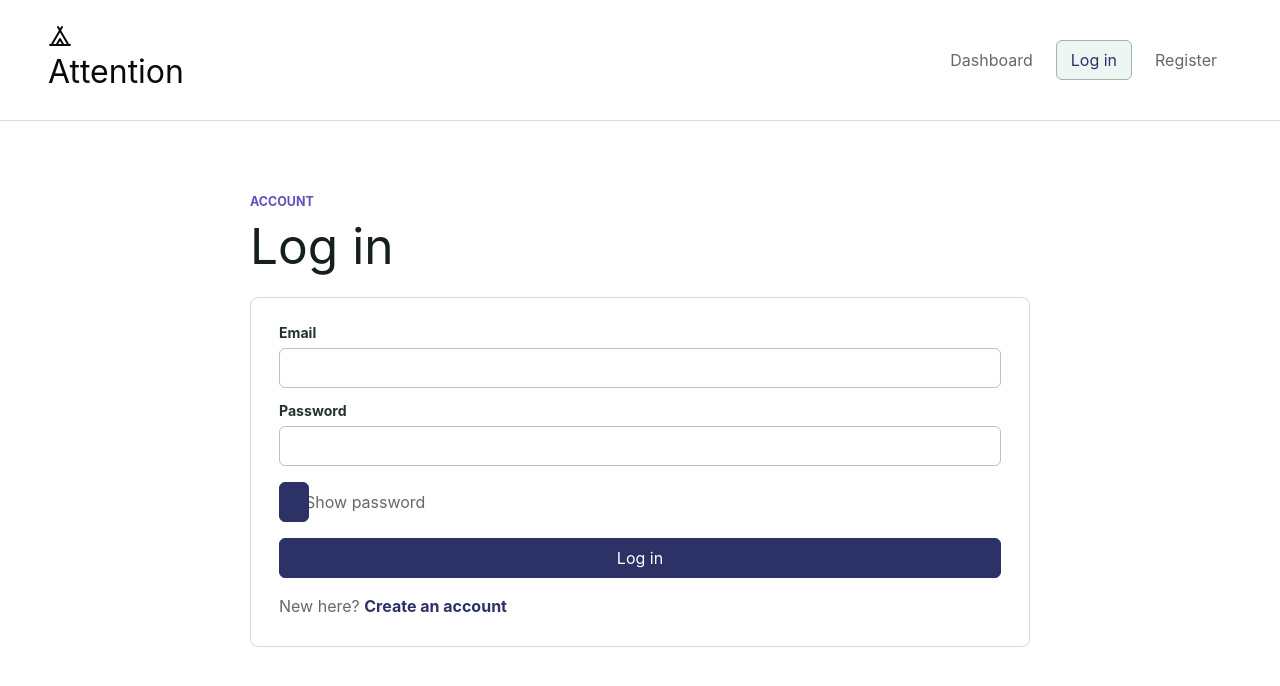
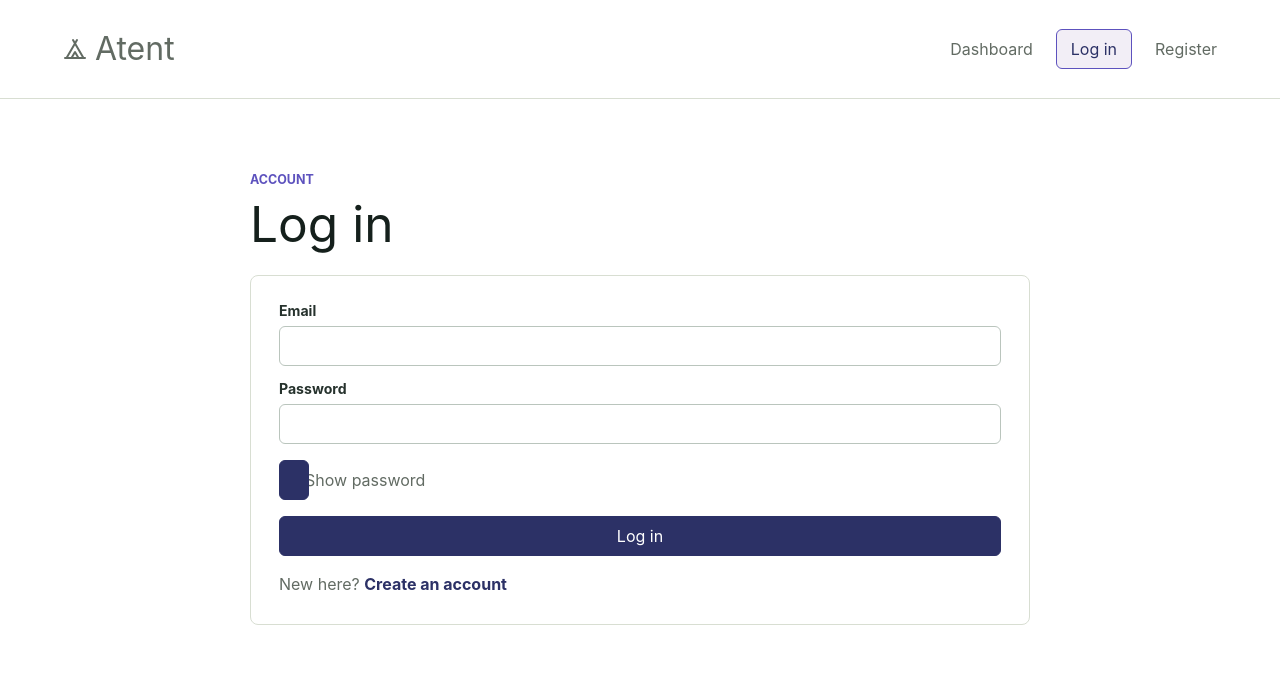
Before and after one commit to jragascoigne/s365webclient, a React (Vite) app: page /login in a window 1280 px wide. Shown: the top 686 px of the page. Built offline with nearby package versions, Linux system fonts and the light colour scheme; no server answers.

Commit message:
chore: styling

```diff
--- a/src/App.tsx
+++ b/src/App.tsx
@@ -1,4 +1,4 @@
-import { NavLink, Route, Routes } from "react-router-dom";
+import { Link, NavLink, Route, Routes } from "react-router-dom";
 import { apiBaseUrl } from "./config";
 import { BlogDetailPage } from "./pages/BlogDetailPage";
 import { CreateBlogPage } from "./pages/CreateBlogPage";
@@ -31,9 +31,19 @@ export default function App() {
 	return (
 		<div className="app-shell">
 			<header className="top-bar">
-				<div className="nav-title">
-					<Tent /> Attention
-				</div>
+				<Link
+					to="/"
+					className="nav-title"
+					style={{
+						display: "flex",
+						flexDirection: "row",
+						justifyContent: "center",
+						alignItems: "center",
+						gap: "8px",
+					}}
+				>
+					<Tent /> Atent
+				</Link>
 				<nav aria-label="Primary navigation">
 					{[
 						...publicNavItems,
--- a/src/styles/base.css
+++ b/src/styles/base.css
@@ -169,9 +169,9 @@ select {
 }
 
 .top-bar a.active {
-	border-color: #9bb7ad;
+	border-color: #5d52be;
 	color: var(--accent-strong);
-	background: #eef6f3;
+	background: #f2eef6;
 }
 
 .eyebrow {
@@ -344,9 +344,9 @@ button:disabled {
 }
 
 .selected-button {
-	border-color: #274d3e;
+	border-color: #5d52be;
 	color: #fff;
-	background: #274d3e;
+	background: #5d52be;
 }
 
 .checkbox-grid {
@@ -409,7 +409,7 @@ button:disabled {
 	padding: 14px;
 	border: 1px solid #d3d9ce;
 	border-radius: 6px;
-	color: #516052;
+	color: #5d52be;
 	background: #f4f7f1;
 }
 
@@ -803,7 +803,7 @@ button:disabled {
 	min-height: 28px;
 	padding: 0 9px;
 	border-radius: 999px;
-	color: #244235;
+	color: #5d52be;
 	background: #dfeee7;
 	font-size: 0.8rem;
 	font-weight: 700;
@@ -918,7 +918,7 @@ button:disabled {
 	--chart-5: oklch(0.269 0 0);
 	--sidebar: oklch(0.205 0 0);
 	--sidebar-foreground: oklch(0.985 0 0);
-	--sidebar-primary: oklch(0.488 0.243 264.376);
+	--sidebar-primary: 5d52be (0.488 0.243 264.376);
 	--sidebar-primary-foreground: oklch(0.985 0 0);
 	--sidebar-accent: oklch(0.269 0 0);
 	--sidebar-accent-foreground: oklch(0.985 0 0);
```
